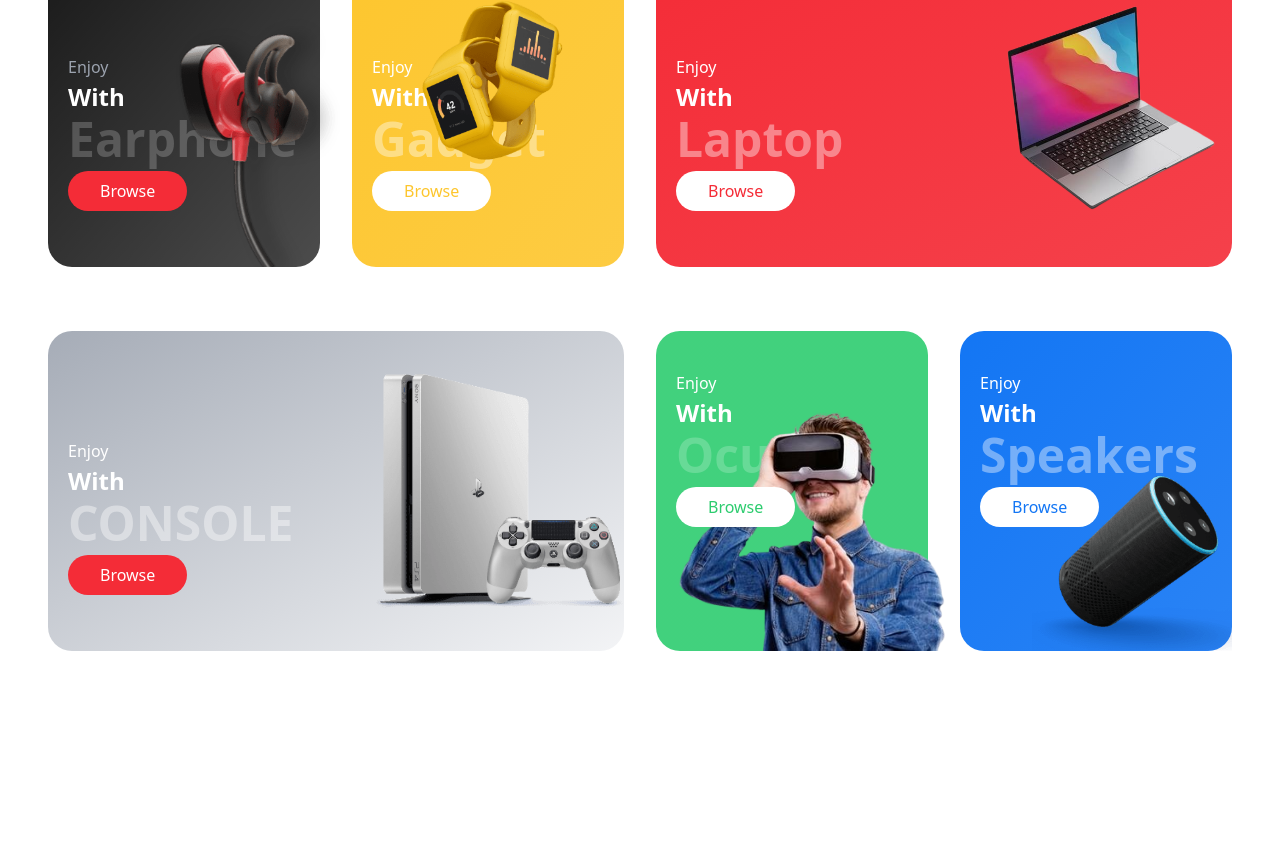
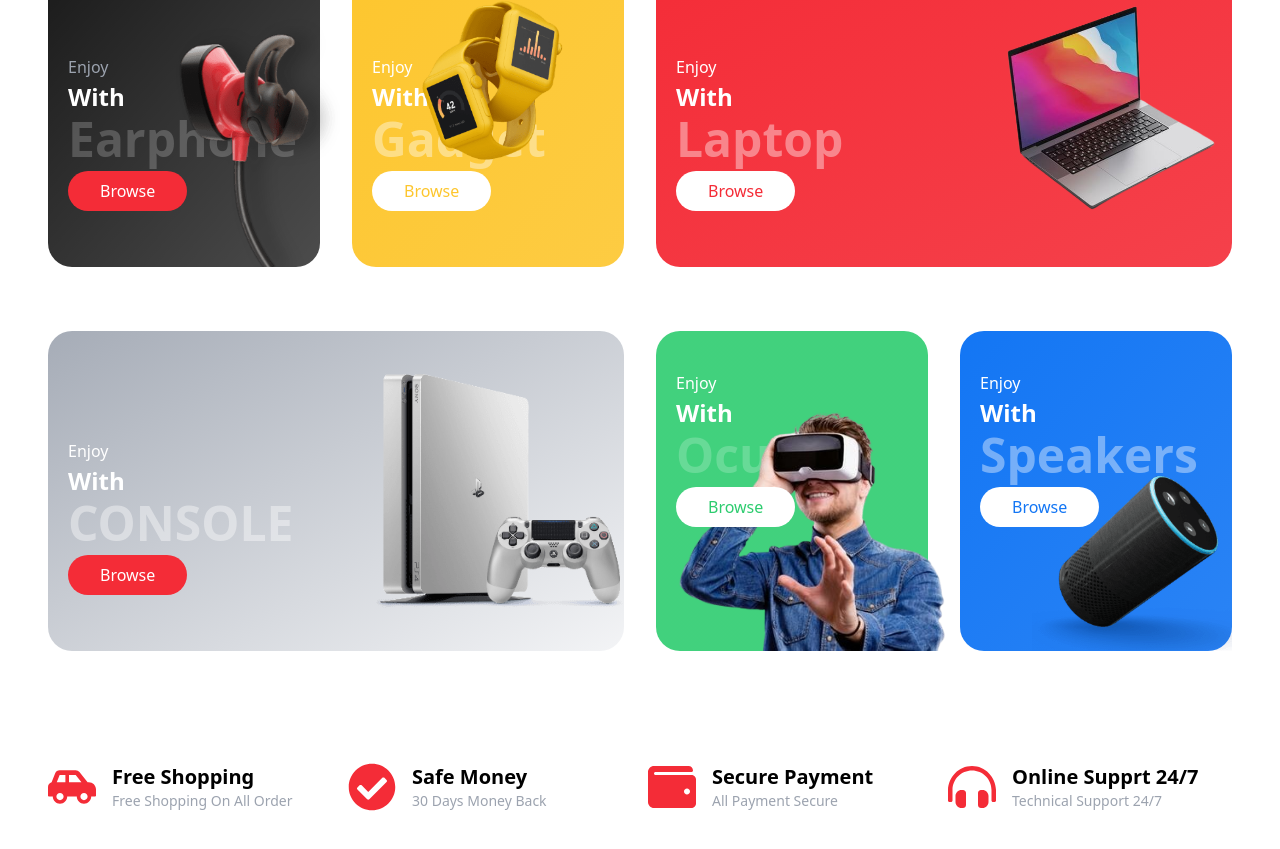
Before and after one commit to Nafiz7D/E-Commerce-Website, a React (Vite) app: page / in a window 1280 px wide. Shown: the part 811-1660 px from the top of the page. Before the commit the page ends 1494 px from the top, so only its background shows below. Built offline with nearby package versions, Linux system fonts and the light colour scheme.

Commit message:
added services file

```diff
--- a/src/App.jsx
+++ b/src/App.jsx
@@ -3,14 +3,16 @@
 import Hero from "./components/Hero/Hero";
 import Category from "./components/Category/Category";
 import Category2 from "./components/Category/Category2";
+import Services from "./components/Services/Services";
 
 const App = () => {
   return (
-    <div>
+    <div className="bg-white dark:bg-gray-900 dark:text-white duration-200 overflow-hidden">
       <Navbar></Navbar>
       <Hero></Hero>
       <Category></Category>
       <Category2></Category2>
+      <Services></Services>
     </div>
   );
 };
--- /dev/null
+++ b/src/components/Services/Services.jsx
@@ -0,0 +1,60 @@
+import React from "react";
+import {
+  FaCarSide,
+  FaHeadphonesAlt,
+  FaWallet,
+  FaCheckCircle,
+} from "react-icons/fa";
+
+const ServiceData = [
+  {
+    id: 1,
+    icon: <FaCarSide className="text-4xl md:text-5xl text-primary"></FaCarSide>,
+    title: "Free Shopping",
+    description: "Free Shopping On All Order",
+  },
+  {
+    id: 2,
+    icon: (
+      <FaCheckCircle className="text-4xl md:text-5xl text-primary"></FaCheckCircle>
+    ),
+    title: "Safe Money",
+    description: "30 Days Money Back",
+  },
+  {
+    id: 3,
+    icon: <FaWallet className="text-4xl md:text-5xl text-primary"></FaWallet>,
+    title: "Secure Payment",
+    description: "All Payment Secure",
+  },
+  {
+    id: 4,
+    icon: (
+      <FaHeadphonesAlt className="text-4xl md:text-5xl text-primary"></FaHeadphonesAlt>
+    ),
+    title: "Online Supprt 24/7",
+    description: "Technical Support 24/7",
+  },
+];
+
+const Services = () => {
+  return (
+    <div>
+      <div className="container my-14 md:my-20">
+        <div className="grid grid-cols-2 lg:grid-cols-4 gap-4 gap-y-8">
+          {ServiceData.map((data) => (
+            <div className="flex flex-col items-start sm:flex-row gap-4">
+              {data.icon}
+              <div>
+                <h1 className="lg:text-xl font-bold">{data.title}</h1>
+                <h1 className="text-gray-400 text-sm">{data.description}</h1>
+              </div>
+            </div>
+          ))}
+        </div>
+      </div>
+    </div>
+  );
+};
+
+export default Services;
```
